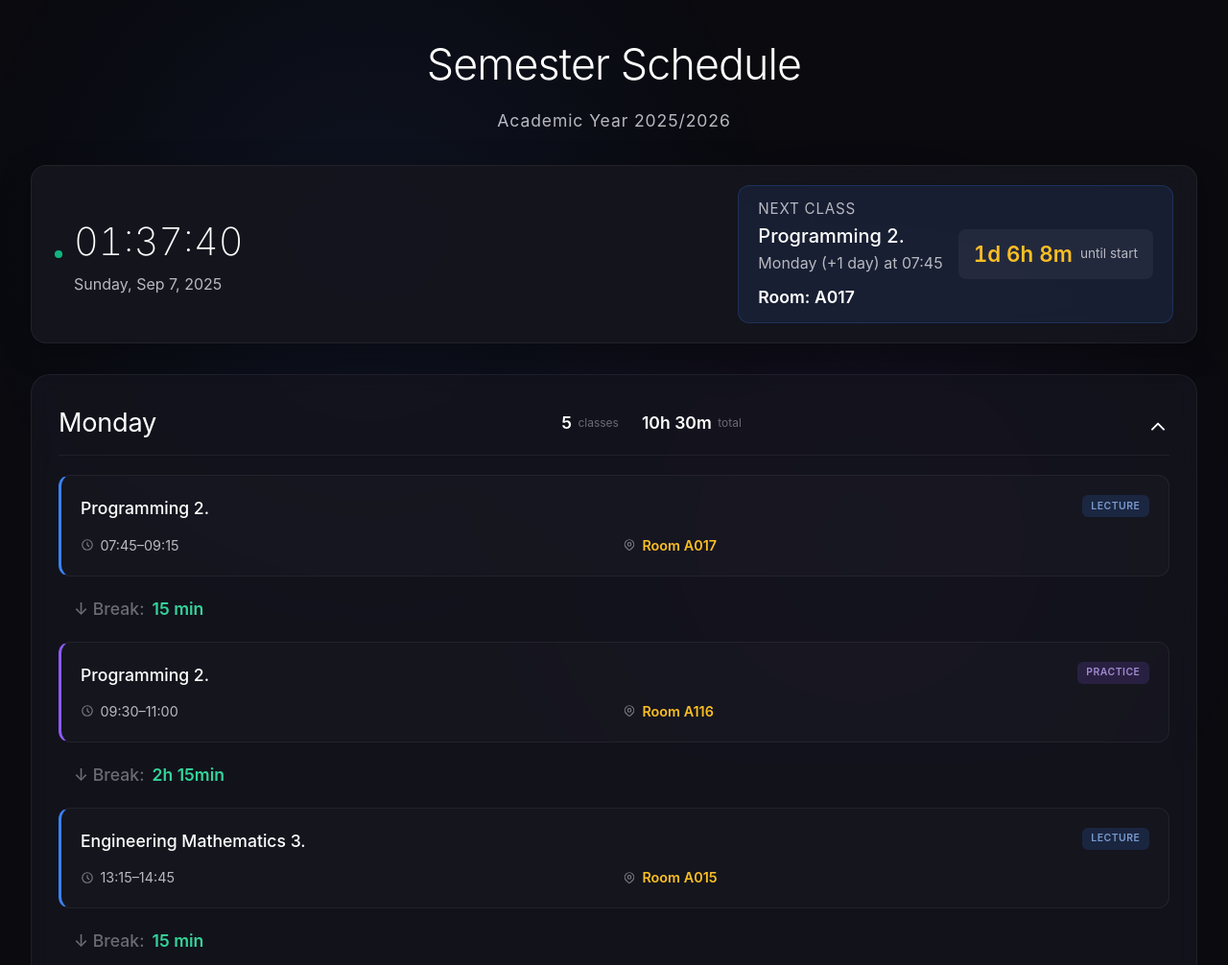
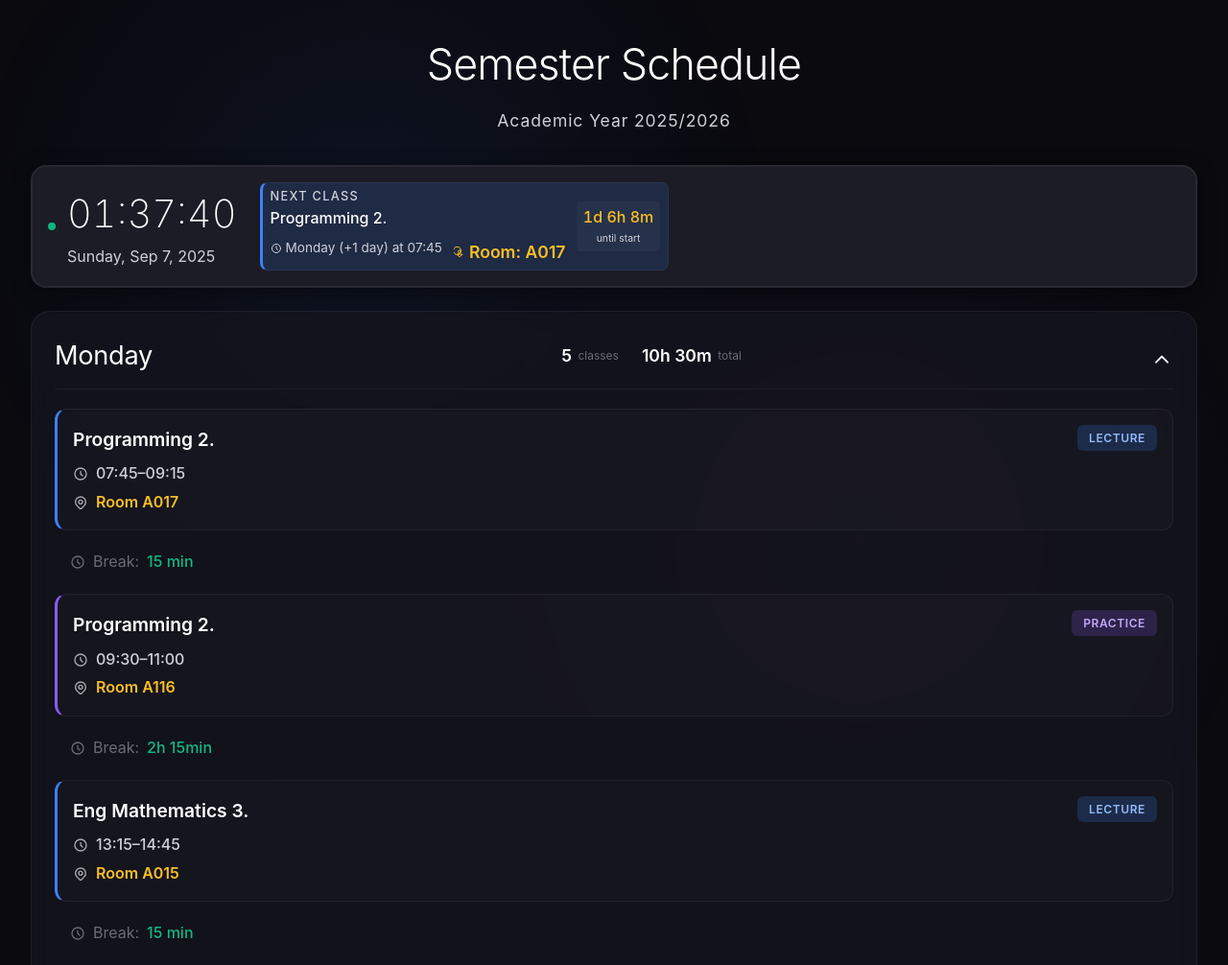
Before and after one commit to tTFrpsvV7MHCUEEunVj3/bkfgufbgladgba, a plain HTML site: page index.html in a window 1280 px wide. Shown: the top 1006 px of the page at 96% size. Drawn offline with Linux system fonts and the light colour scheme.

Commit message:
Update index.html

```diff
--- a/index.html
+++ b/index.html
@@ -19,7 +19,7 @@
             --border-color: rgba(255, 255, 255, 0.06);
             --border-active: rgba(59, 130, 246, 0.4);
             --text-primary: #ffffff;
-            --text-secondary: #b8b8c0;
+            --text-secondary: #d0d0d8;
             --text-dim: #6b6b75;
             --accent-blue: #3b82f6;
             --accent-purple: #8b5cf6;
@@ -91,14 +91,14 @@
         .live-status {
             position: sticky;
             top: 1rem;
-            background: rgba(22, 22, 30, 0.9);
-            backdrop-filter: blur(20px);
-            border: 1px solid var(--border-color);
+            background: rgba(30, 30, 40, 0.95);
+            backdrop-filter: blur(10px);
+            border: 2px solid var(--border-color);
             border-radius: 16px;
-            padding: 1.25rem 1.5rem;
-            margin-bottom: 2rem;
+            padding: 1rem;
+            margin-bottom: 1.5rem;
             z-index: 50;
-            box-shadow: 0 8px 32px rgba(0, 0, 0, 0.3);
+            box-shadow: 0 4px 20px rgba(0, 0, 0, 0.4);
             transition: all 0.3s ease-in-out;
         }
 
@@ -115,7 +115,7 @@
 
         .status-content {
             display: flex;
-            justify-content: space-between;
+            flex-direction: row;
             align-items: center;
             flex-wrap: wrap;
             gap: 1.5rem;
@@ -175,65 +175,101 @@
         .next-class-info {
             display: flex;
             align-items: center;
-            gap: 1rem;
-            padding: 0.75rem 1.25rem;
-            background: rgba(59, 130, 246, 0.1);
-            border: 1px solid rgba(59, 130, 246, 0.2);
-            border-radius: 12px;
+            gap: 0.75rem;
+            padding: 0.25rem 0.5rem;
+            background: rgba(30, 40, 0.7);
+            border: 1px solid var(--border-color);
+            border-radius: 8px;
+            min-height: 40px;
+        }
+
+        .next-class-info.lecture {
+            background: rgba(59, 130, 246, 0.15);
+            border-left: 3px solid var(--accent-blue);
+        }
+
+        .next-class-info.practice {
+            background: rgba(139, 92, 246, 0.15);
+            border-left: 3px solid var(--accent-purple);
+        }
+
+        .next-class-info.lab {
+            background: rgba(6, 182, 212, 0.15);
+            border-left: 3px solid var(--accent-cyan);
         }
 
         .next-class-info.break {
-            background: rgba(16, 185, 129, 0.1);
-            border-color: rgba(16, 185, 129, 0.2);
+            background: rgba(16, 185, 129, 0.15);
+            border-left: 3px solid var(--accent-green);
         }
 
         .next-class-info.no-class {
-            background: rgba(107, 107, 117, 0.1);
-            border-color: rgba(107, 107, 117, 0.2);
+            background: rgba(107, 107, 117, 0.15);
+            border-left: 3px solid var(--text-dim);
         }
 
         .next-label {
-            font-size: 0.95rem;
+            font-size: 0.8rem;
             color: var(--text-secondary);
             text-transform: uppercase;
-            letter-spacing: 0.05em;
+            letter-spacing: 0.1em;
+            white-space: nowrap;
+            font-weight: 500;
         }
 
         .next-details {
             display: flex;
             flex-direction: column;
+            flex: 1;
+            min-width: 0;
         }
 
         .next-title {
-            font-size: 1.25rem;
+            font-size: 1rem;
             font-weight: 500;
             color: var(--text-primary);
+            white-space: nowrap;
+            overflow: hidden;
+            text-overflow: ellipsis;
         }
 
-        .next-time {
-            font-size: 1rem;
+        .next-meta {
+            display: flex;
+            gap: 0.75rem;
+            font-size: 0.85rem;
             color: var(--text-secondary);
+            font-weight: 400;
+        }
+
+        .next-time, .next-room {
+            display: flex;
+            align-items: center;
+            gap: 0.25rem;
         }
 
         .countdown {
             display: flex;
+            flex-direction: column;
             align-items: center;
-            gap: 0.5rem;
-            padding: 0.5rem 1rem;
-            background: rgba(255, 255, 255, 0.05);
-            border-radius: 8px;
+            gap: 0.1rem;
+            padding: 0.25rem 0.4rem;
+            background: rgba(255, 255, 255, 0.03);
+            border-radius: 4px;
+            min-width: 60px;
         }
 
         .countdown-value {
-            font-size: 1.4rem;
-            font-weight: 600;
+            font-size: 1rem;
+            font-weight: 500;
             color: var(--accent-yellow);
             font-variant-numeric: tabular-nums;
         }
 
         .countdown-label {
-            font-size: 0.85rem;
+            font-size: 0.65rem;
             color: var(--text-secondary);
+            text-align: center;
+            font-weight: 400;
         }
 
         /* Days Grid */
@@ -248,7 +284,7 @@
             backdrop-filter: blur(10px);
             border: 1px solid var(--border-color);
             border-radius: 20px;
-            padding: 1.75rem;
+            padding: 1.5rem;
             position: relative;
             transition: border-color 0.2s ease, background 0.2s ease;
         }
@@ -337,7 +373,7 @@
         .class-item {
             position: relative;
             margin-bottom: 0.75rem;
-            padding: 1.25rem;
+            padding: 1rem;
             background: var(--glass);
             border: 1px solid var(--border-color);
             border-left: 3px solid transparent;
@@ -383,20 +419,20 @@
         }
 
         .class-title {
-            font-size: 1.1rem;
-            font-weight: 500;
+            font-size: 1.2rem;
+            font-weight: 600;
             color: var(--text-primary);
         }
 
         .class-type {
             display: inline-block;
-            padding: 0.2rem 0.6rem;
+            padding: 0.25rem 0.75rem;
             border-radius: 6px;
-            font-size: 0.65rem;
+            font-size: 0.75rem;
             font-weight: 600;
             text-transform: uppercase;
             letter-spacing: 0.05em;
-            opacity: 0.8;
+            opacity: 1;
         }
 
         .class-type.lecture {
@@ -415,29 +451,31 @@
         }
 
         .class-details {
-            display: grid;
-            grid-template-columns: 1fr 1fr;
-            gap: 1rem;
-            margin-top: 0.75rem;
+            display: flex;
+            flex-direction: column;
+            align-items: flex-start;
+            margin-top: 0.5rem;
+            gap: 0.25rem;
         }
 
         .detail-item {
             display: flex;
             align-items: center;
-            gap: 0.4rem;
+            gap: 0.5rem;
             color: var(--text-secondary);
-            font-size: 0.9rem;
+            font-size: 1rem;
+            font-weight: 500;
         }
 
         .detail-item svg {
-            width: 14px;
-            height: 14px;
-            opacity: 0.6;
+            width: 16px;
+            height: 16px;
+            opacity: 0.8;
         }
 
         .next-room {
             font-size: 1.1rem;
-            color: var(--text-primary);
+            color: var(--accent-yellow);
             font-weight: 600;
             margin-top: 0.5rem;
         }
@@ -452,8 +490,8 @@
             padding: 0.5rem 0;
             margin: 0.25rem 0 0.75rem 0;
             color: var(--text-dim);
-            font-size: 1.1rem;
-            font-weight: 500;
+            font-size: 1rem;
+            font-weight: 400;
             display: flex;
             align-items: center;
             gap: 0.5rem;
@@ -461,8 +499,8 @@
         }
 
         .break-duration {
-            color: #34d399;
-            font-weight: 600;
+            color: var(--accent-green);
+            font-weight: 500;
         }
 
         /* No hover effects - cleaner */
@@ -487,6 +525,7 @@
             .status-content {
                 flex-direction: column;
                 align-items: stretch;
+                gap: 1rem;
             }
 
             .time-display {
@@ -494,18 +533,19 @@
             }
 
             .day-card {
-                padding: 1.25rem;
+                padding: 1rem;
             }
 
             .class-details {
-                flex-direction: column;
-                gap: 0.5rem;
+                align-items: flex-start;
+                gap: 0.25rem;
             }
 
             .next-class-info {
                 flex-direction: column;
                 align-items: stretch;
-                gap: 1rem;
+                gap: 0.5rem;
+                padding: 0.25rem 0.5rem;
             }
         }
     </style>
@@ -530,8 +570,10 @@
                     <div class="next-details">
                         <span class="next-label">Next Class</span>
                         <div class="next-title" id="nextClassName">Calculating...</div>
-                        <div class="next-time" id="nextClassTime"></div>
-                        <div class="next-room" id="nextClassRoom"></div>
+                        <div class="next-meta">
+                            <div class="next-time" id="nextClassTime"></div>
+                            <div class="next-room" id="nextClassRoom"></div>
+                        </div>
                     </div>
                     <div class="countdown">
                         <div class="countdown-value" id="countdownValue">--:--</div>
@@ -554,7 +596,7 @@
             Monday: [
                 { name: "Programming 2.", type: "lecture", time: "07:45–09:15", room: "A017" },
                 { name: "Programming 2.", type: "practice", time: "09:30–11:00", room: "A116" },
-                { name: "Engineering Mathematics 3.", type: "lecture", time: "13:15–14:45", room: "A015" },
+                { name: "Eng Mathematics 3.", type: "lecture", time: "13:15–14:45", room: "A015" },
                 { name: "IP Based Systems 1.", type: "lecture", time: "15:00–16:30", room: "A214" },
                 { name: "IP Based Systems 1.", type: "practice", time: "16:45–18:15", room: "A214" }
             ],
@@ -563,7 +605,7 @@
                 { name: "Databases 1.", type: "lab", time: "15:00–16:30", room: "A102" }
             ],
             Thursday: [
-                { name: "Engineering Mathematics 3.", type: "practice", time: "07:45–09:15", room: "A118" }
+                { name: "Eng Mathematics 3.", type: "practice", time: "07:45–09:15", room: "A118" }
             ],
             Friday: [
                 { name: "Digital Logic Design 1.", type: "lecture", time: "09:30–11:00", room: "A017" },
@@ -716,10 +758,16 @@
                 const hours = Math.floor((timeUntil % 1440) / 60);
                 const minutes = timeUntil % 60;
 
+                // Update next class container with class type
+                nextClassInfo.className = 'next-class-info ' + nextClass.type;
+
                 document.getElementById('nextClassName').textContent = nextClass.name;
-                document.getElementById('nextClassTime').textContent =
-                    `${nextDay}${daysUntil > 0 ? ` (+${daysUntil} day${daysUntil > 1 ? 's' : ''})` : ''} at ${nextClass.time.split('–')[0]}`;
-                document.getElementById('nextClassRoom').textContent = `Room: ${nextClass.room}`;
+                document.getElementById('nextClassTime').innerHTML =
+                    `<svg xmlns="http://www.w3.org/2000/svg" width="12" height="12" viewBox="0 0 24 24" fill="none" stroke="currentColor" stroke-width="2" stroke-linecap="round" stroke-linejoin="round"><path d="M12 8v4l3 3m6-3a9 9 0 11-18 0 9 9 0 0118 0z"></path></svg>
+                    ${nextDay}${daysUntil > 0 ? ` (+${daysUntil} day${daysUntil > 1 ? 's' : ''})` : ''} at ${nextClass.time.split('–')[0]}`;
+                document.getElementById('nextClassRoom').innerHTML =
+                    `<svg xmlns="http://www.w3.org/200/svg" width="12" height="12" viewBox="0 0 24 24" fill="none" stroke="currentColor" stroke-width="2" stroke-linecap="round" stroke-linejoin="round"><path d="M17.657 16.657L13.414 20.9a1.998 1.998 0 01-2.827 0l-4.244-4.243a8 8 0 111.314 0z"></path><path d="M15 11a3 3 0 11-6 0 3 3 0 016 0z"></path></svg>
+                    Room: ${nextClass.room}`;
 
                 if (days > 0) {
                     document.getElementById('countdownValue').textContent = `${days}d ${hours}h ${minutes}m`;
@@ -740,19 +788,22 @@
                         const startMin = timeToMinutes(nextStart.startHour, nextStart.startMin);
 
                         if (currentTimeMinutes >= endMin && currentTimeMinutes < startMin) {
-                            nextClassInfo.classList.add('break');
+                            nextClassInfo.className = 'next-class-info break';
                             document.querySelector('.next-label').textContent = 'Break Time';
                             document.getElementById('countdownLabel').textContent = 'until next class';
                             break;
                         } else {
-                            nextClassInfo.classList.remove('break');
+                            // Reset to default class type if not in break
+                            if (nextClass) {
+                                nextClassInfo.className = 'next-class-info ' + nextClass.type;
+                            }
                             document.querySelector('.next-label').textContent = 'Next Class';
                             document.getElementById('countdownLabel').textContent = 'until start';
                         }
                     }
                 }
             } else {
-                nextClassInfo.classList.add('no-class');
+                nextClassInfo.className = 'next-class-info no-class';
                 document.getElementById('nextClassName').textContent = 'No upcoming classes';
                 document.getElementById('nextClassTime').textContent = 'Enjoy your free time!';
                 document.getElementById('nextClassRoom').textContent = '';
@@ -844,7 +895,8 @@
                         const breakTime = calculateBreak(cls, classes[index + 1]);
                         classesHTML += `
                             <div class="break-time">
-                                ↓ Break: <span class="break-duration">${breakTime}</span>
+                                <svg xmlns="http://www.w3.org/2000/svg" width="16" height="16" viewBox="0 0 24 24" fill="none" stroke="currentColor" stroke-width="2" stroke-linecap="round" stroke-linejoin="round"><path d="M12 8v4l3 3m6-3a9 9 0 11-18 0 9 9 0 0118 0z"></path></svg>
+                                Break: <span class="break-duration">${breakTime}</span>
                             </div>
                         `;
                     }
```
